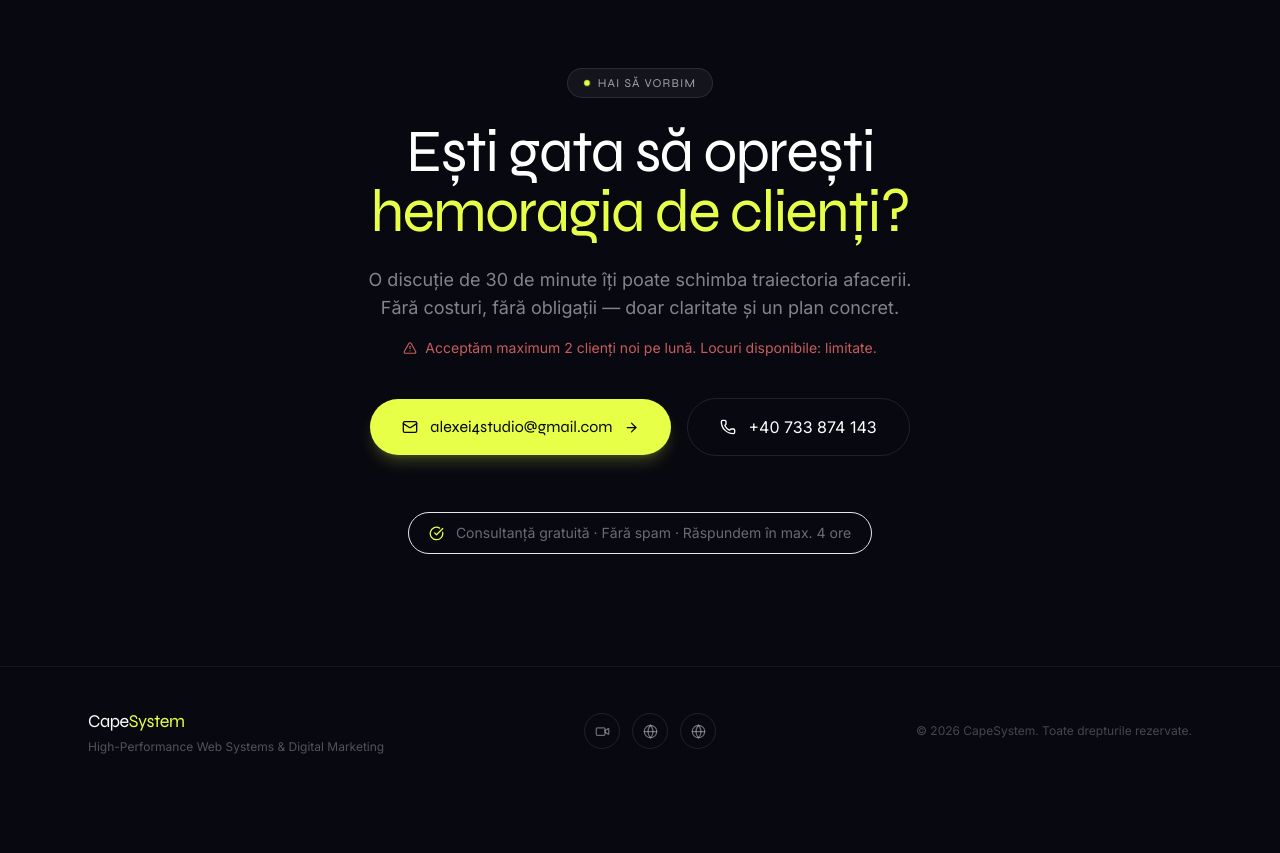
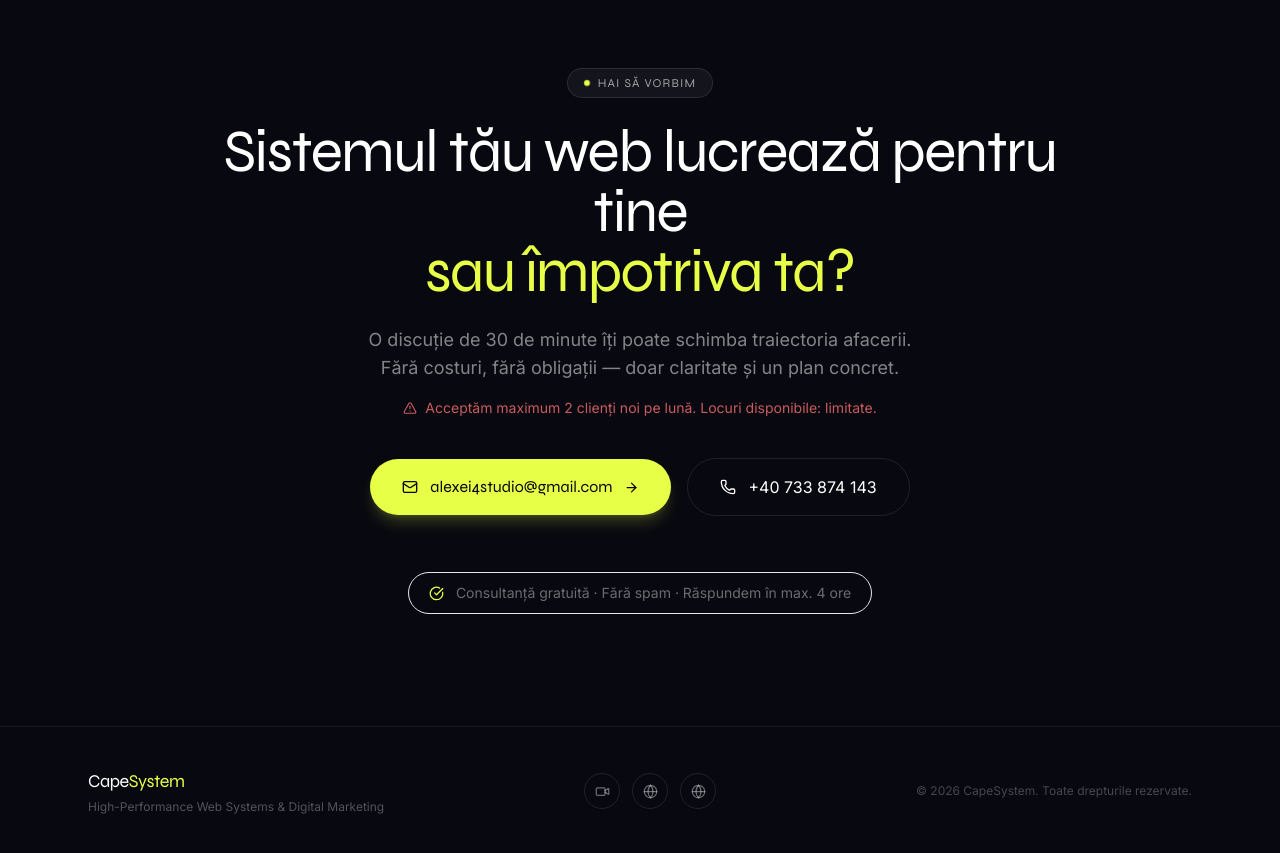
Before and after one commit to alexei4studio-afk/azisunt-net, a Next.js app: page / in a window 1280 px wide. Shown: the part 7560-8413 px from the top of the page. Before the commit the page ends 8355 px from the top, so only its background shows below. Built offline with nearby package versions, Linux system fonts and the light colour scheme.

Commit message:
Update: New authoritative headline for CapeSystem

```diff
--- a/app/page.js
+++ b/app/page.js
@@ -1051,9 +1051,9 @@ function CTA() {
         <AnimatedSection>
           <Badge>Hai să vorbim</Badge>
           <h2 className="font-display font-800 text-5xl sm:text-6xl leading-[1.05] tracking-tight mb-6">
-            Ești gata să oprești
+            Sistemul tău web lucrează pentru tine
             <br />
-            <span className="text-accent">hemoragia de clienți?</span>
+            <span className="text-accent">sau împotriva ta?</span>
           </h2>
           <p className="font-body text-lg text-white/50 max-w-xl mx-auto mb-4">
             O discuție de 30 de minute îți poate schimba traiectoria afacerii.
```
